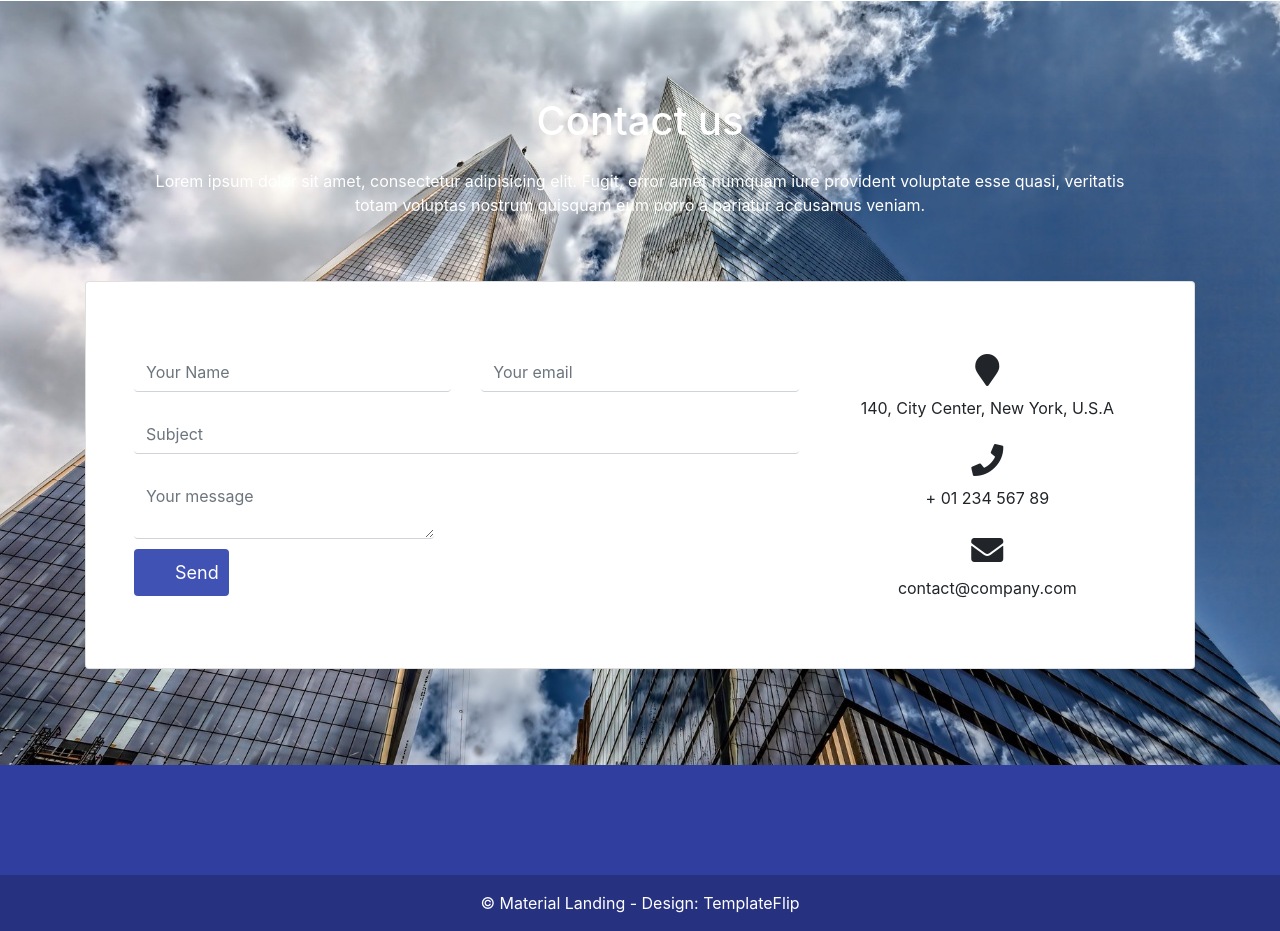
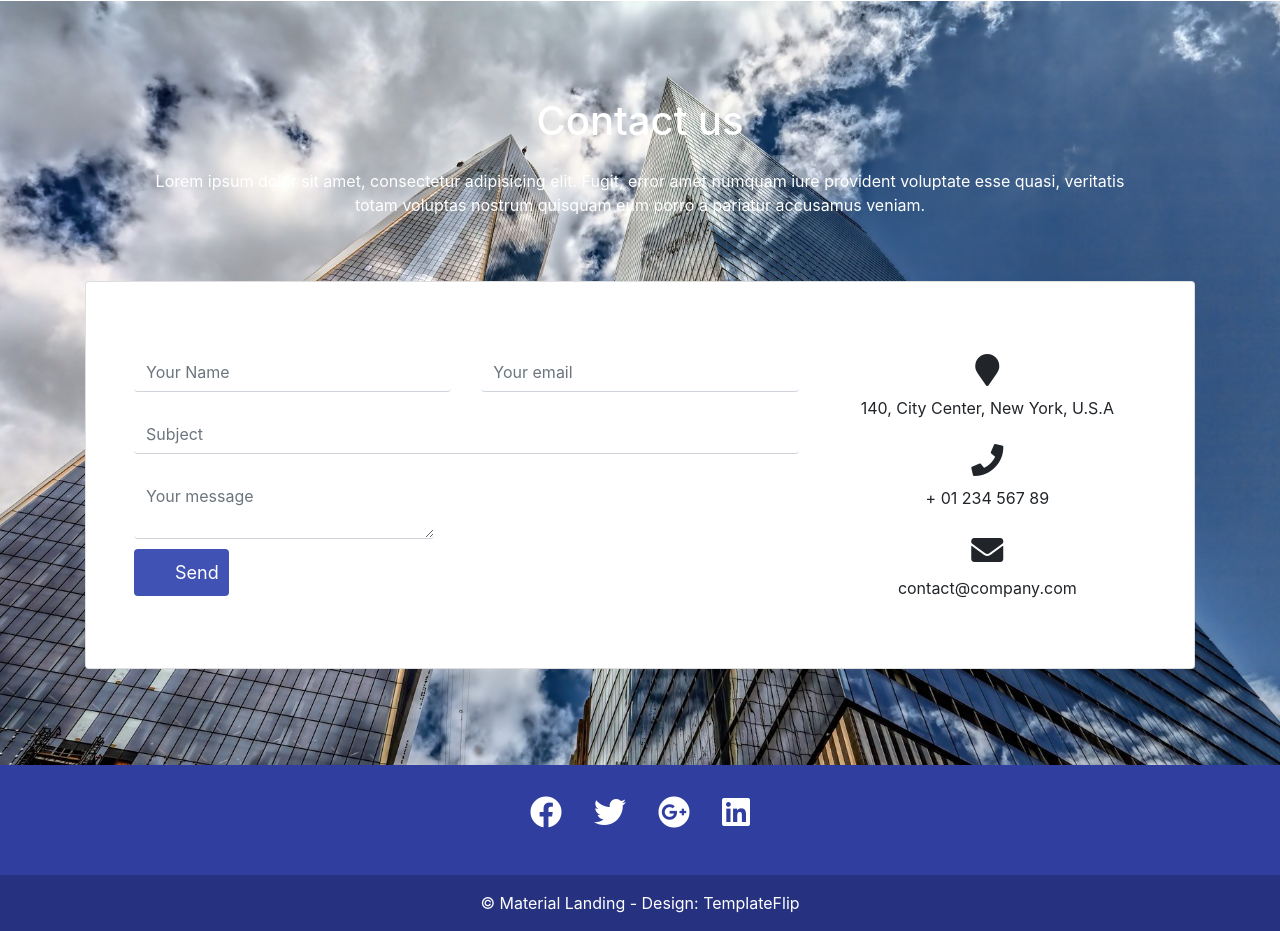
Before and after one commit to achaudhary591/basic-template-html, a plain HTML site: page index.html in a window 1280 px wide. Shown: the part 4578-5509 px from the top of the page. Drawn offline with nearby package versions, Linux system fonts and the light colour scheme.

Commit message:
first css 1

```diff
--- a/index.html
+++ b/index.html
@@ -476,10 +476,10 @@
     <div class="row ">
       <div class="col-md-12 text-center footer-icon">
         <div class="mb-5 flex-center"><a class="px-3" href="#"><i
-              class="fa fa-facebook fa-lg text-white fa-2x"></i></a><a class="px-3" href="#"><i
-              class="fa fa-twitter fa-lg text-white fa-2x"></i></a><a class="px-3" href="#"><i
-              class="fa fa-google-plus fa-lg text-white fa-2x"></i></a><a class="px-3" href="#"><i
-              class="fa fa-linkedin fa-lg text-white fa-2x"></i></a></div>
+              class="fab fa-facebook fa-lg text-white fa-2x"></i></a><a class="px-3" href="#"><i
+              class="fab fa-twitter fa-lg text-white fa-2x"></i></a><a class="px-3" href="#"><i
+              class="fab fa-google-plus fa-lg text-white fa-2x"></i></a><a class="px-3" href="#"><i
+              class="fab fa-linkedin fa-lg text-white fa-2x"></i></a></div>
       </div>
     </div>
   </div>
```
